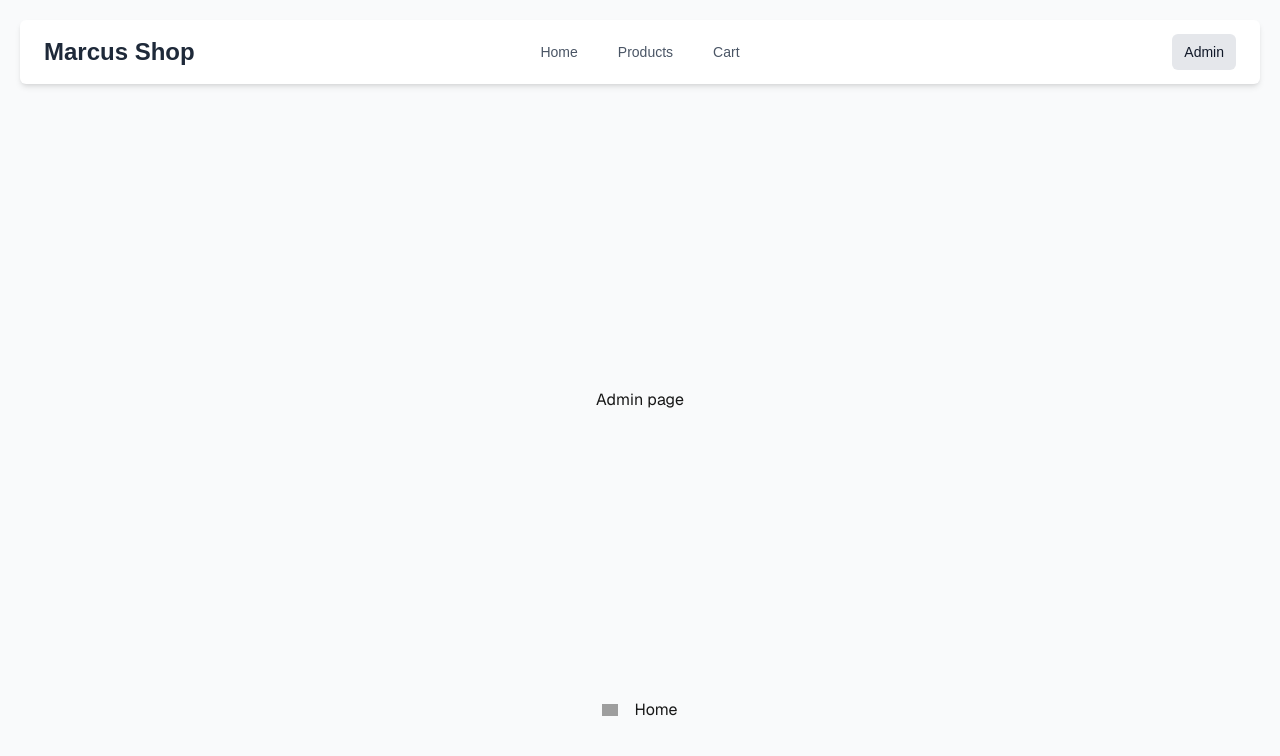
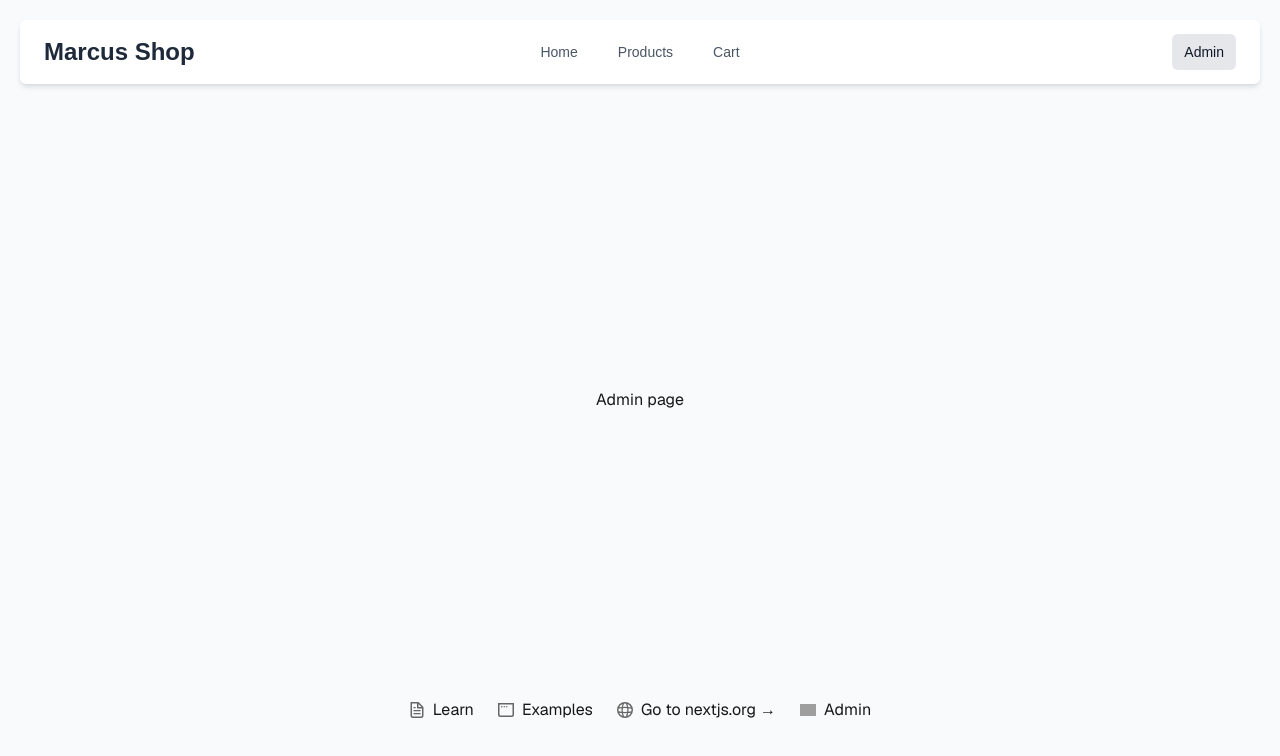
Before and after one commit to AaronCaballero/marcus-shop-frontend, a Next.js app: page /admin in a window 1280 px wide. Shown: the top 756 px of the page. Built offline with nearby package versions, Linux system fonts and the light colour scheme; grey boxes are pictures that could not be loaded.

Commit message:
Add new Footer component

```diff
--- a/src/app/(admin)/admin/page.tsx
+++ b/src/app/(admin)/admin/page.tsx
@@ -1,5 +1,4 @@
-import Image from 'next/image';
-import Link from 'next/link';
+import Footer from '@/src/components/Footer';
 
 export default function Home() {
   return (
@@ -9,22 +8,7 @@ export default function Home() {
           <span>Admin page</span>
         </main>
 
-        <footer className='row-start-3 flex gap-6 flex-wrap items-center justify-center'>
-          <Link
-            href='/'
-            className='flex items-center gap-2 hover:underline hover:underline-offset-4'
-          >
-            <Image
-              aria-hidden
-              src='/home.svg'
-              alt='Home icon'
-              width={16}
-              height={16}
-            />
-            <span className='icon-[ion--home]'></span>
-            Home
-          </Link>
-        </footer>
+        <Footer />
       </div>
     </div>
   );
--- a/src/app/(main)/page.tsx
+++ b/src/app/(main)/page.tsx
@@ -1,3 +1,4 @@
+import Footer from '@/src/components/Footer';
 import Image from 'next/image';
 import Link from 'next/link';
 
@@ -50,69 +51,8 @@ export default function Home() {
           </a>
         </div>
       </main>
-      <footer className='row-start-3 flex gap-6 flex-wrap items-center justify-center'>
-        <a
-          className='flex items-center gap-2 hover:underline hover:underline-offset-4'
-          href='https://nextjs.org/learn?utm_source=create-next-app&utm_medium=appdir-template-tw&utm_campaign=create-next-app'
-          target='_blank'
-          rel='noopener noreferrer'
-        >
-          <Image
-            aria-hidden
-            src='/file.svg'
-            alt='File icon'
-            width={16}
-            height={16}
-          />
-          Learn
-        </a>
-        <a
-          className='flex items-center gap-2 hover:underline hover:underline-offset-4'
-          href='https://vercel.com/templates?framework=next.js&utm_source=create-next-app&utm_medium=appdir-template-tw&utm_campaign=create-next-app'
-          target='_blank'
-          rel='noopener noreferrer'
-        >
-          <Image
-            aria-hidden
-            src='/window.svg'
-            alt='Window icon'
-            width={16}
-            height={16}
-          />
-          Examples
-        </a>
-        <a
-          className='flex items-center gap-2 hover:underline hover:underline-offset-4'
-          href='https://nextjs.org?utm_source=create-next-app&utm_medium=appdir-template-tw&utm_campaign=create-next-app'
-          target='_blank'
-          rel='noopener noreferrer'
-        >
-          <Image
-            aria-hidden
-            src='/globe.svg'
-            alt='Globe icon'
-            width={16}
-            height={16}
-          />
-          Go to nextjs.org →
-        </a>
 
-        <Link
-          href='/admin'
-          className='flex items-center gap-2 hover:underline hover:underline-offset-4'
-          // className={`px-4 py-2 ${activeTab === 'home' ? 'text-blue-600 border-b-2 border-blue-600 font-semibold' : 'text-gray-500 hover:text-gray-700'}`}
-          // onClick={() => set_active_tab('home')}
-        >
-          <Image
-            aria-hidden
-            src='/options.svg'
-            alt='Options icon'
-            width={16}
-            height={16}
-          />
-          Admin
-        </Link>
-      </footer>
+      <Footer />
     </div>
   );
 }
--- /dev/null
+++ b/src/components/Footer.tsx
@@ -0,0 +1,69 @@
+'use client';
+import Image from 'next/image';
+import Link from 'next/link';
+
+export default function Footer() {
+  return (
+    <footer className='row-start-3 flex gap-6 flex-wrap items-center justify-center'>
+      <a
+        className='flex items-center gap-2 hover:underline hover:underline-offset-4'
+        href='https://nextjs.org/learn?utm_source=create-next-app&utm_medium=appdir-template-tw&utm_campaign=create-next-app'
+        target='_blank'
+        rel='noopener noreferrer'
+      >
+        <Image
+          aria-hidden
+          src='/file.svg'
+          alt='File icon'
+          width={16}
+          height={16}
+        />
+        Learn
+      </a>
+      <a
+        className='flex items-center gap-2 hover:underline hover:underline-offset-4'
+        href='https://vercel.com/templates?framework=next.js&utm_source=create-next-app&utm_medium=appdir-template-tw&utm_campaign=create-next-app'
+        target='_blank'
+        rel='noopener noreferrer'
+      >
+        <Image
+          aria-hidden
+          src='/window.svg'
+          alt='Window icon'
+          width={16}
+          height={16}
+        />
+        Examples
+      </a>
+      <a
+        className='flex items-center gap-2 hover:underline hover:underline-offset-4'
+        href='https://nextjs.org?utm_source=create-next-app&utm_medium=appdir-template-tw&utm_campaign=create-next-app'
+        target='_blank'
+        rel='noopener noreferrer'
+      >
+        <Image
+          aria-hidden
+          src='/globe.svg'
+          alt='Globe icon'
+          width={16}
+          height={16}
+        />
+        Go to nextjs.org →
+      </a>
+
+      <Link
+        href='/admin'
+        className='flex items-center gap-2 hover:underline hover:underline-offset-4'
+      >
+        <Image
+          aria-hidden
+          src='/options.svg'
+          alt='Options icon'
+          width={16}
+          height={16}
+        />
+        Admin
+      </Link>
+    </footer>
+  );
+}
```
